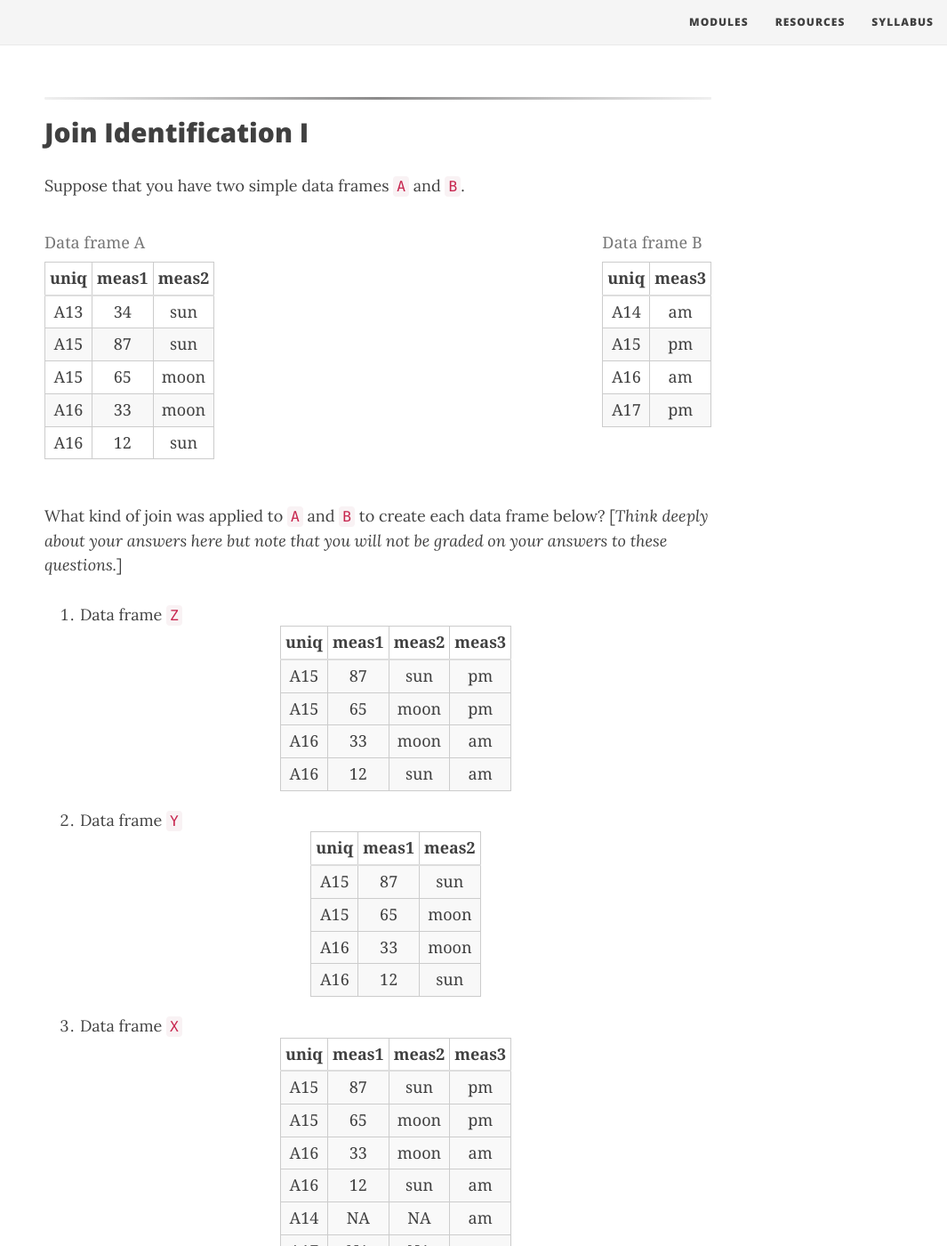
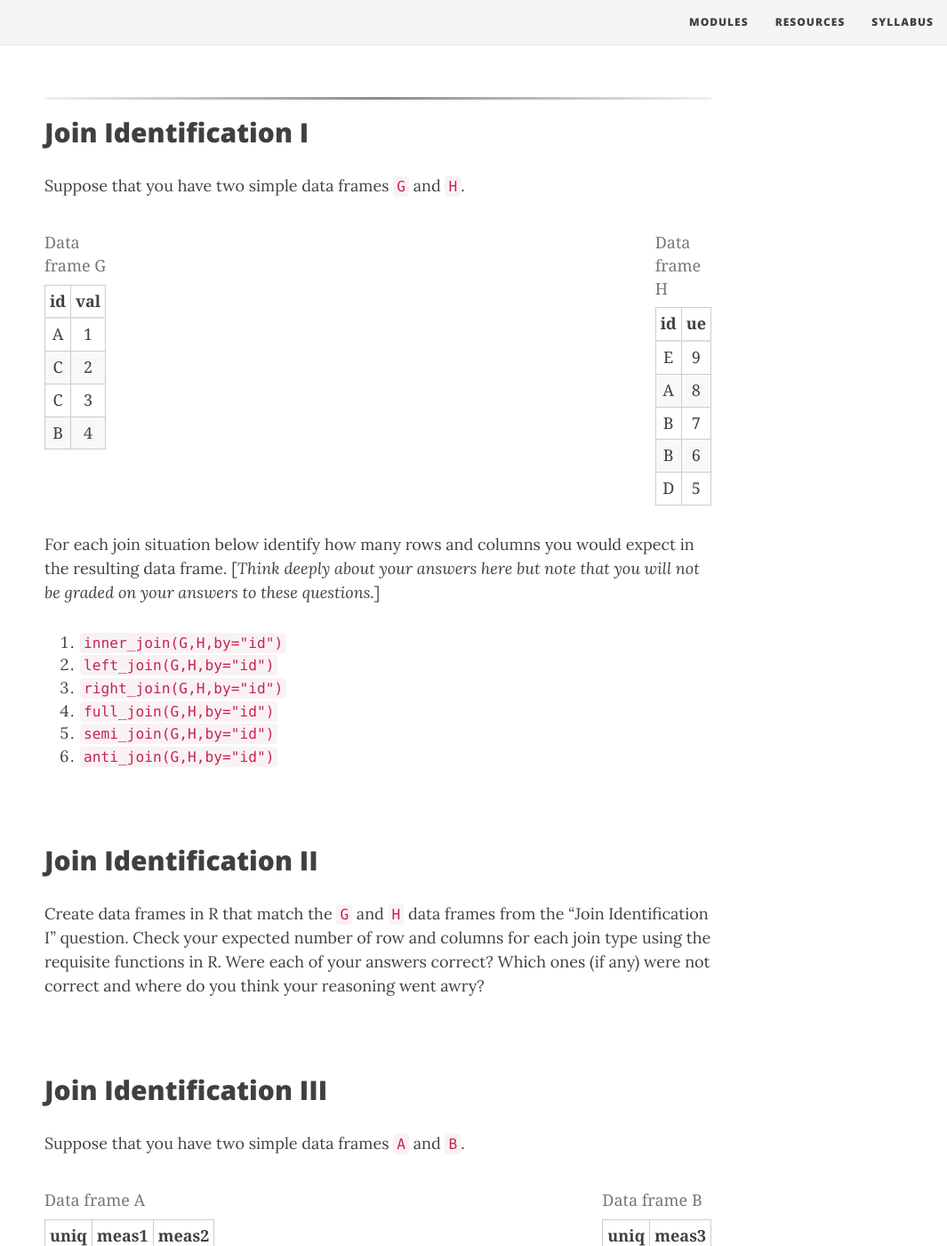
Before and after one commit to droglenc/NCWrangling, a Jekyll site: the page built from modules/Relational-Data/CE_1.html, in a window 1280 px wide and 1400 px high, scrolled down 203 px. Shown: the whole window at 89% size, without its empty margins (215-1280 px from the left). Built offline with Jekyll 4.4.1, drawn with Linux system fonts in a browser that asks for light colours; nearby versions of some CDN libraries; some of the changed text lies outside the part shown.

Commit message:
Updating relational CE

```diff
--- a/modules/Relational-Data/CE_1.html
+++ b/modules/Relational-Data/CE_1.html
@@ -9,6 +9,131 @@ css: "/css/modules.css"
 <hr />
 <div id="join-identification-i" class="section level2">
 <h2>Join Identification I</h2>
+<p>Suppose that you have two simple data frames <code>G</code> and <code>H</code>.</p>
+<table class=" lightable-classic table table-hover table-condensed" style="font-family: Cambria; width: auto !important; margin-left: auto; margin-right: auto; float: left; margin-right: 10px;">
+<caption>
+Data frame G
+</caption>
+<thead>
+<tr>
+<th style="text-align:center;font-weight: bold;">
+id
+</th>
+<th style="text-align:center;font-weight: bold;">
+val
+</th>
+</tr>
+</thead>
+<tbody>
+<tr>
+<td style="text-align:center;">
+A
+</td>
+<td style="text-align:center;">
+1
+</td>
+</tr>
+<tr>
+<td style="text-align:center;">
+C
+</td>
+<td style="text-align:center;">
+2
+</td>
+</tr>
+<tr>
+<td style="text-align:center;">
+C
+</td>
+<td style="text-align:center;">
+3
+</td>
+</tr>
+<tr>
+<td style="text-align:center;">
+B
+</td>
+<td style="text-align:center;">
+4
+</td>
+</tr>
+</tbody>
+</table>
+<table class=" lightable-classic table table-hover table-condensed" style="font-family: Cambria; width: auto !important; margin-left: auto; margin-right: auto; margin-right: 0; margin-left: auto">
+<caption>
+Data frame H
+</caption>
+<thead>
+<tr>
+<th style="text-align:center;font-weight: bold;">
+id
+</th>
+<th style="text-align:center;font-weight: bold;">
+ue
+</th>
+</tr>
+</thead>
+<tbody>
+<tr>
+<td style="text-align:center;">
+E
+</td>
+<td style="text-align:center;">
+9
+</td>
+</tr>
+<tr>
+<td style="text-align:center;">
+A
+</td>
+<td style="text-align:center;">
+8
+</td>
+</tr>
+<tr>
+<td style="text-align:center;">
+B
+</td>
+<td style="text-align:center;">
+7
+</td>
+</tr>
+<tr>
+<td style="text-align:center;">
+B
+</td>
+<td style="text-align:center;">
+6
+</td>
+</tr>
+<tr>
+<td style="text-align:center;">
+D
+</td>
+<td style="text-align:center;">
+5
+</td>
+</tr>
+</tbody>
+</table>
+<p>For each join situation below identify how many rows and columns you would expect in the resulting data frame. [<em>Think deeply about your answers here but note that you will not be graded on your answers to these questions.</em>]</p>
+<ol>
+<li><code>inner_join(G,H,by="id")</code></li>
+<li><code>left_join(G,H,by="id")</code></li>
+<li><code>right_join(G,H,by="id")</code></li>
+<li><code>full_join(G,H,by="id")</code></li>
+<li><code>semi_join(G,H,by="id")</code></li>
+<li><code>anti_join(G,H,by="id")</code></li>
+</ol>
+<p> </p>
+</div>
+<div id="join-identification-ii" class="section level2">
+<h2>Join Identification II</h2>
+<p>Create data frames in R that match the <code>G</code> and <code>H</code> data frames from the “Join Identification I” question. Check your expected number of row and columns for each join type using the requisite functions in R. Were each of your answers correct? Which ones (if any) were not correct and where do you think your reasoning went awry?</p>
+<p> </p>
+</div>
+<div id="join-identification-iii" class="section level2">
+<h2>Join Identification III</h2>
 <p>Suppose that you have two simple data frames <code>A</code> and <code>B</code>.</p>
 <table class=" lightable-classic table table-hover table-condensed" style="font-family: Cambria; width: auto !important; margin-left: auto; margin-right: auto; float: left; margin-right: 10px;">
 <caption>
@@ -745,12 +870,12 @@ NA
 </ol>
 <p> </p>
 </div>
-<div id="join-identification-ii" class="section level2">
-<h2>Join Identification II</h2>
+<div id="join-identification-iiii" class="section level2">
+<h2>Join Identification IIII</h2>
 <ol>
-<li>Create data frames in R that match the <code>A</code> and <code>B</code> data frames from the “Join Identification I” question.</li>
-<li>Use join commands in R to create each of the <code>Z</code>, <code>Y</code>, <code>W</code>, <code>V</code>, <code>U</code>, and <code>T</code> data frames in the “Join Identification I” questions from the <code>A</code> and <code>B</code> data frames. Show your code and the complete resulting data frame.</li>
-<li>Reflect on your answers in “Join Identification I” and in the previous question. Were each of your answers correct? Which ones (if any) were not correct and where do you think your reasoning went awry?</li>
+<li>Create data frames in R that match the <code>A</code> and <code>B</code> data frames from the “Join Identification III” question.</li>
+<li>Use join commands in R to create each of the <code>Z</code>, <code>Y</code>, <code>W</code>, <code>V</code>, <code>U</code>, and <code>T</code> data frames in the “Join Identification III” questions from the <code>A</code> and <code>B</code> data frames. Show your code and the complete resulting data frame.</li>
+<li>Reflect on your answers in “Join Identification III” and in the previous question. Were each of your answers correct? Which ones (if any) were not correct and where do you think your reasoning went awry?</li>
 </ol>
 <p> </p>
 </div>
```
Also changed, not shown: modules/Relational-Data/CE_1.Rmd (+50 -4 lines), 1 other file.
